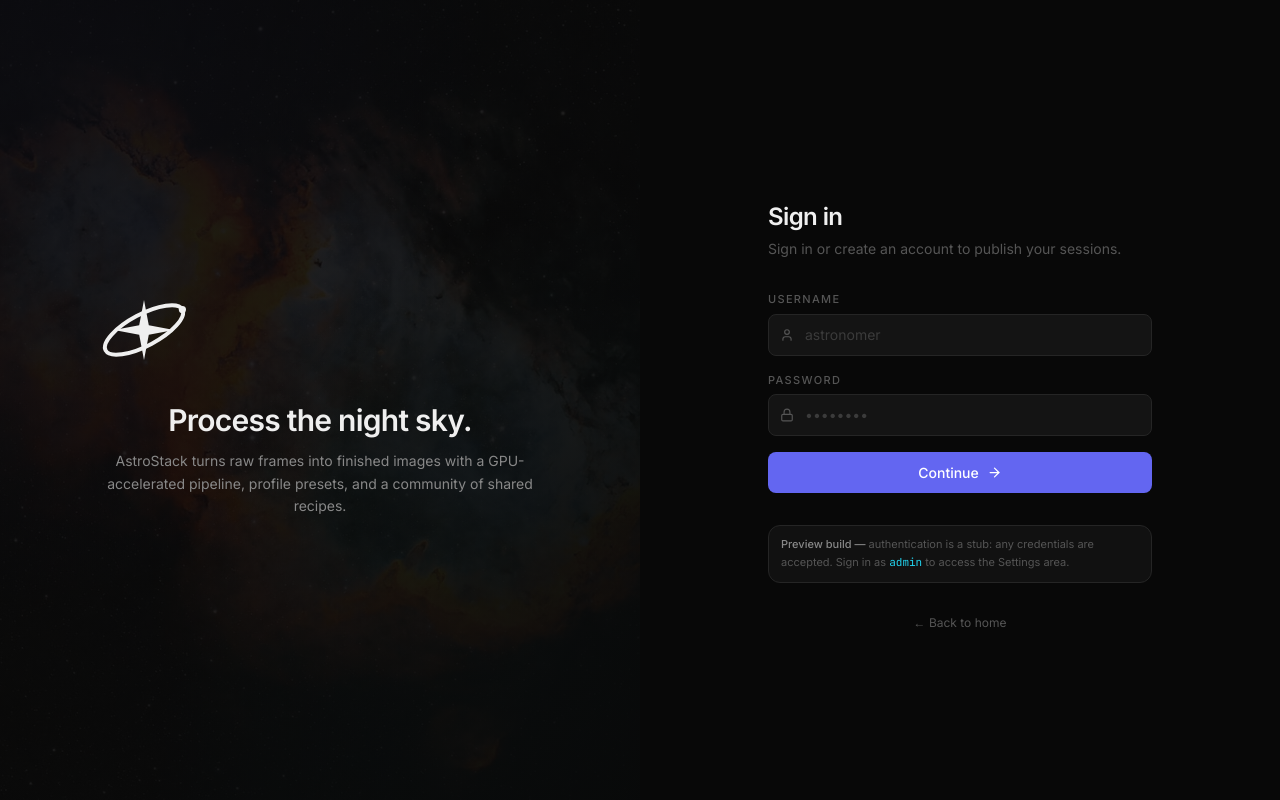
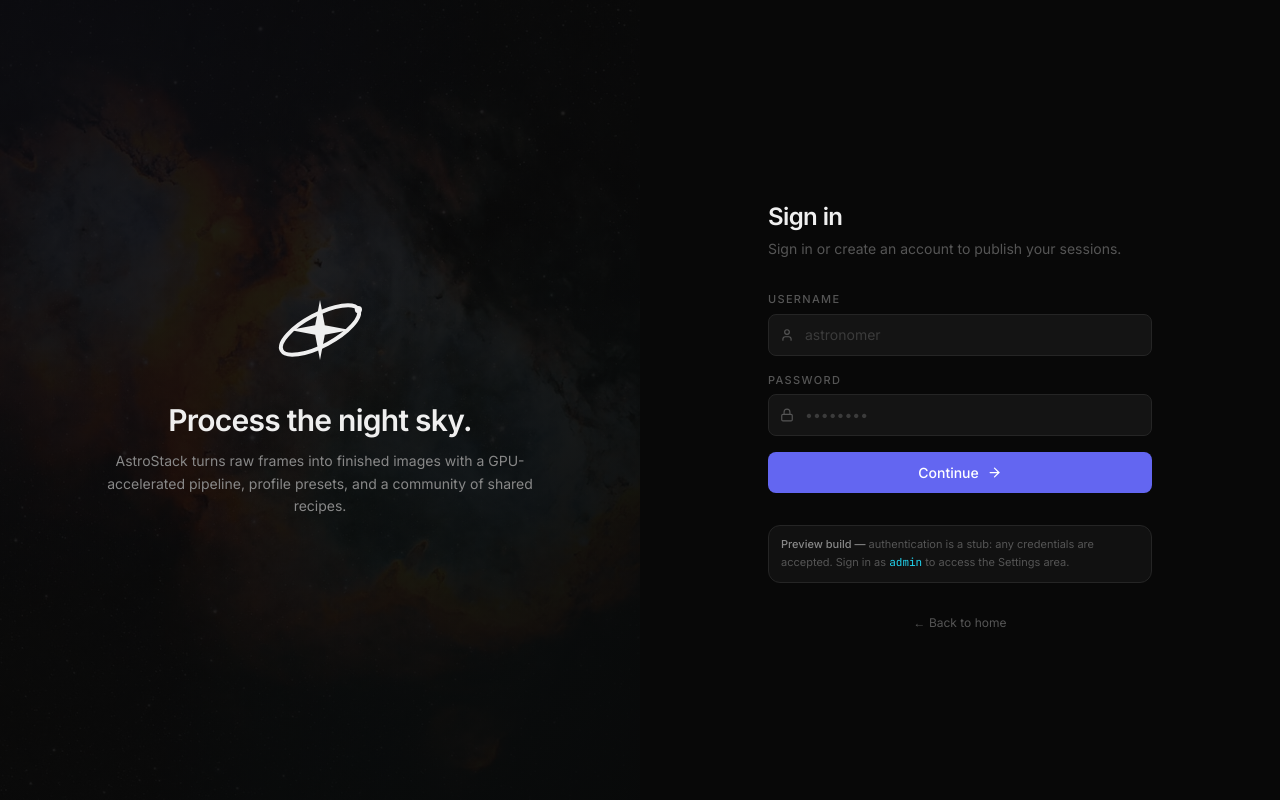
Before and after one commit to x42en/astro-ui, a React (Vite) app: page /login in a window 1280 px wide. Built offline with nearby package versions, Linux system fonts and the light colour scheme; no server answers.

Commit message:
fix(ui): Align login logo

```diff
--- a/src/components/branding/Logo.tsx
+++ b/src/components/branding/Logo.tsx
@@ -30,7 +30,7 @@ function Mark({ size }: { size: number }) {
       viewBox="0 0 64 64"
       width={size}
       height={size}
-      className="flex-shrink-0"
+      className="flex-shrink-0 mx-auto"
       aria-hidden="true"
     >
       {/* Orbit — tilted ellipse, encircling the sparkle */}
```
